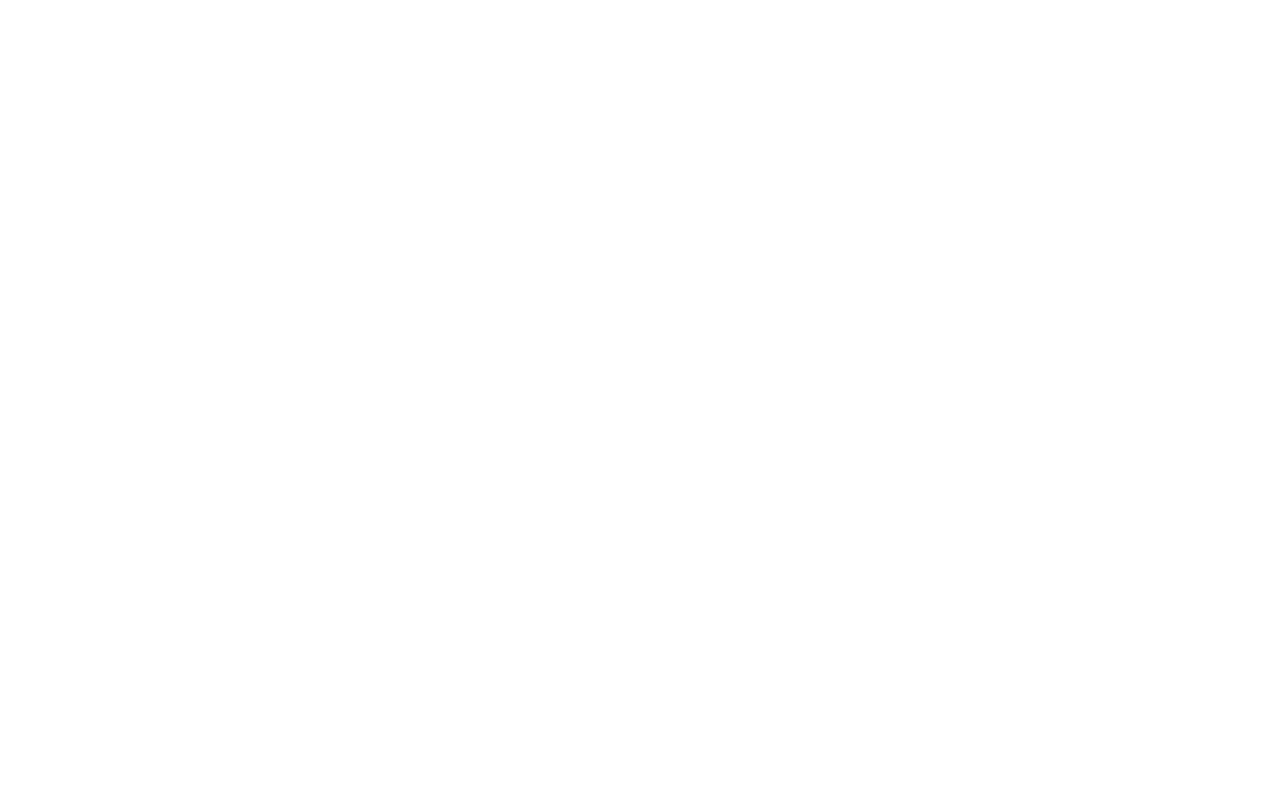
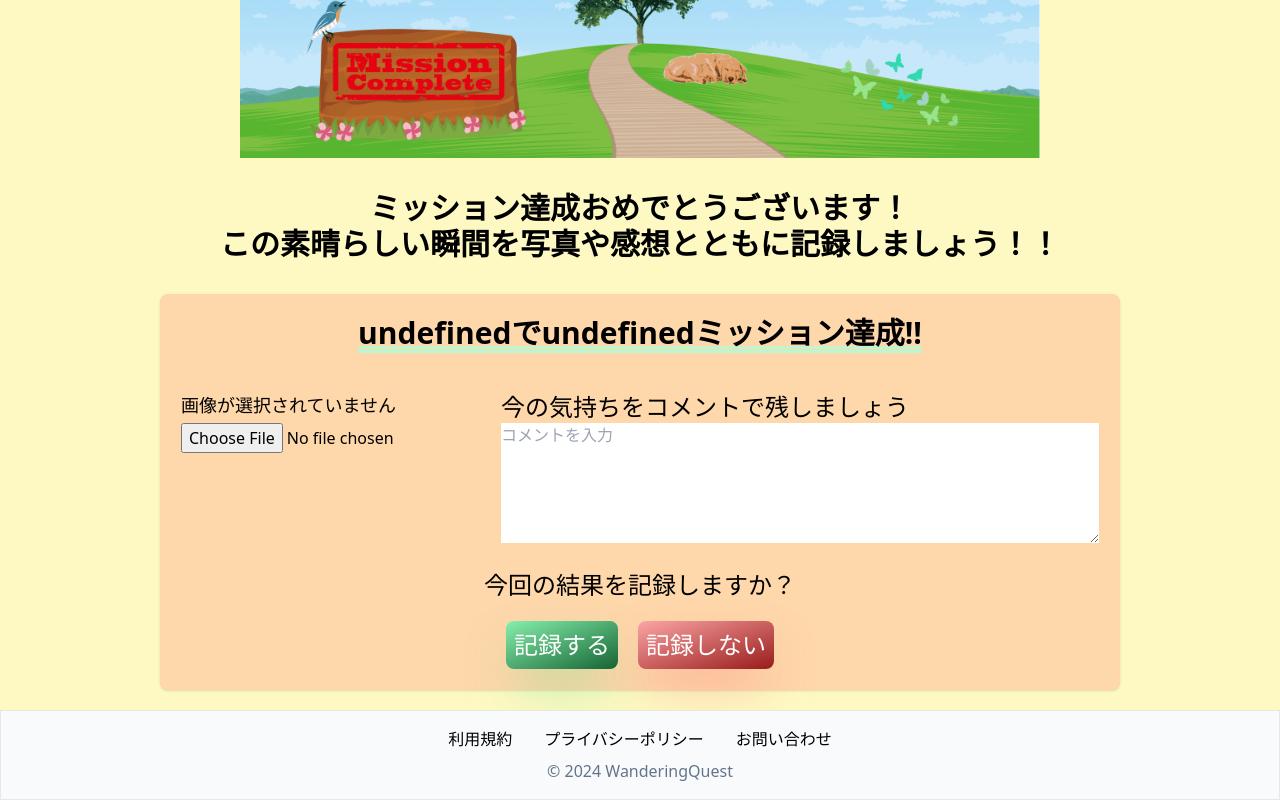
Before and after one commit to solonurse/WanderingQuest, a Next.js app in the folder frontend/: page /mission/missionCompleted in a window 1280 px wide. Shown: the part 377-1177 px from the top of the page. Before the commit the page ends 800 px from the top, so only its background shows below. Built offline with nearby package versions, Linux system fonts and the light colour scheme; no server answers.

Commit message:
ミッション成功画面のレイアウト作成

```diff
--- a/frontend/src/app/mission/missionCompleted/page.tsx
+++ b/frontend/src/app/mission/missionCompleted/page.tsx
@@ -1,8 +1,70 @@
+"use client"
+
+import { useState, useEffect } from "react";
+import Image, { ImageLoaderProps } from "next/image";
+import { MissionData } from '@/types/mission';
+
 const MissionCompleted = () => {
-  return (
-    <div>
-      ミッション成功
-    </div>
+    const [missionData, setMissionData] = useState<MissionData | null>(null);
+    const missionPictureURL = ({ src, width, quality }: ImageLoaderProps)  => {
+      return `${src}?w=${width}&q=${quality || 75}`
+    };
+    const [prev, setPrev] = useState<string>('')
+
+    const handleFileChange = (e: React.ChangeEvent<HTMLInputElement>) => {
+      const selectedFile = e.target.files?.[0];
+      if (selectedFile) {
+        const fileUrl = URL.createObjectURL(selectedFile);
+        setPrev(fileUrl);
+      };
+    }
+
+    useEffect(() => {
+      if (typeof window !== "undefined") {
+        const missionDataInLocalStorage = localStorage.getItem("missionData");
+        const missionData = missionDataInLocalStorage ? JSON.parse(missionDataInLocalStorage) : null;
+        setMissionData(missionData);
+      }
+    }, []);
+    return (
+      <div className="flex flex-col gap-8 items-center bg-yellow-100 pb-5 lg:py-5">
+        <Image src="/mission_completed.png" alt="ミッション失敗" width={800} height={800} />
+        <div>
+          <h1 className="text-3xl mx-auto font-bold text-center">
+            ミッション達成おめでとうございます！
+          </h1>
+          <h1 className="text-3xl mx-auto font-bold">
+            この素晴らしい瞬間を写真や感想とともに記録しましょう！！
+          </h1>
+        </div>
+        <div className="flex flex-col items-center justify-center border border-orange-200 rounded-lg shadow md:flex-row bg-orange-200 p-5 w-3/4">
+          <form action="post" className="flex flex-col gap-5 items-center">
+            <h1 className="text-3xl font-semibold underline decoration-double decoration-green-200">{`${missionData?.location}で${missionData?.action}ミッション達成!!`}</h1>
+            <div className="lg:flex gap-2 mx-auto">
+              <div className="mt-5">
+                <div>
+                  {prev ?
+                    <Image loader={missionPictureURL} src={prev} alt="プレビュー画像" width={300} height={300} className="mx-auto p-2" /> :
+                    <div className="text-lg mb-1">
+                      画像が選択されていません
+                    </div>
+                  }
+                </div>
+                <input type="file" onChange={handleFileChange} />
+              </div>
+              <div className="mt-5">
+                <label htmlFor="comment" className="text-2xl mb-5">今の気持ちをコメントで残しましょう</label>
+                <textarea id="comment" className="w-full" rows={5} placeholder="コメントを入力" />
+              </div>
+            </div>
+            <h1 className="text-2xl">今回の結果を記録しますか？</h1>
+            <div>
+              <button type="submit" className="me-5 text-2xl bg-gradient-to-br from-green-300 to-green-800 hover:bg-gradient-to-tl text-white rounded-lg p-2 shadow-2xl shadow-green-400/50 active:shadow-md transition-shadow duration-200">記録する</button>
+              <button type="submit" className="text-2xl bg-gradient-to-br from-red-300 to-red-800 hover:bg-gradient-to-tl text-white rounded-lg p-2 shadow-2xl shadow-red-400/50 active:shadow-md transition-shadow duration-200">記録しない</button>
+            </div>
+          </form>
+        </div>
+      </div>
   )
 };
 
--- a/frontend/src/app/mission/missionFailed/page.tsx
+++ b/frontend/src/app/mission/missionFailed/page.tsx
@@ -15,14 +15,14 @@
     }
   }, []);
   return (
-    <div className="flex flex-col gap-8 items-center bg-cyan-500 py-5">
+    <div className="flex flex-col gap-8 items-center bg-gray-300 pb-5 lg:py-5">
       <Image src="/mission_failed.png" alt="ミッション失敗" width={800} height={800} />
       <h1 className="text-3xl mx-auto font-bold">
         挫折は成功の階段の一部です。次回に向けて再挑戦しましょう！
       </h1>
-      <div className="mx-auto border-2 rounded p-5 w-3/4">
+      <div className="flex flex-col items-center justify-center border border-gray-100 rounded-lg shadow md:flex-row bg-neutral-100 p-5 w-3/4">
         <form action="post" className="flex flex-col gap-5 items-center">
-          <h1 className="text-3xl font-semibold">{`${missionData?.location}で${missionData?.action}ミッションに失敗・・・`}</h1>
+          <h1 className="text-3xl font-semibold underline decoration-double decoration-yellow-300">{`${missionData?.location}で${missionData?.action}ミッションに失敗・・・`}</h1>
           <div className="">
             <label htmlFor="comment" className="text-2xl mb-5">今の気持ちをコメントで残しましょう</label>
             <textarea id="comment" className="w-full" placeholder="コメントを入力" />
--- a/frontend/tailwind.config.ts
+++ b/frontend/tailwind.config.ts
@@ -16,7 +16,7 @@
       },
       animation: {
         "slide-in-fwd-center": "slide-in-fwd-center 0.4s cubic-bezier(0.250, 0.460, 0.450, 0.940)   both",
-        heartbeat: "heartbeat 1.5s ease  infinite both"
+        heartbeat: "heartbeat 1.5s ease  infinite both",
       },
       keyframes: {
         "slide-in-fwd-center": {
@@ -29,7 +29,7 @@
               opacity: "1"
           }
         },
-        heartbeat: {
+        "heartbeat": {
           "0%": {
               transform: "scale(1)",
               "transform-origin": "center center",
@@ -51,7 +51,7 @@
               transform: "scale(1)",
               "animation-timing-function": "ease-out"
           }
-        }
+        },
       },
     },
   },
```
